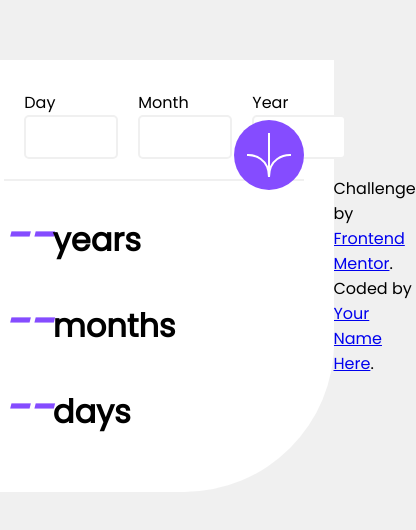
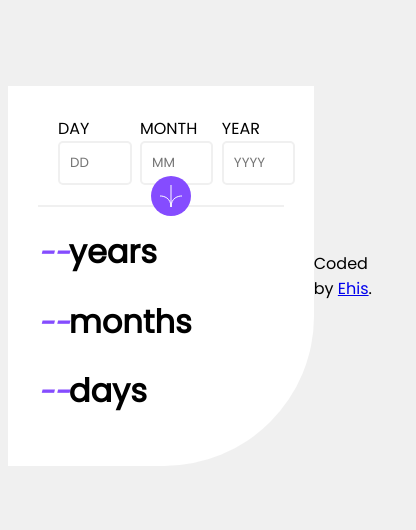
Before and after one commit to timberstream/age-calculator-app-main, a plain HTML site: page index.html in a window 390 px wide. Shown: the part 154-684 px from the top of the page, 416 px wide, since content can reach past the window. Drawn offline with Linux system fonts and the light colour scheme.

Commit message:
added PH and caps to day, month, and year.

```diff
--- a/index.html
+++ b/index.html
@@ -13,18 +13,18 @@
 <div class="container">
   <div class="input-flex">
     <div class="input-container">
-      <span>Day</span>
-      <input type="number" id="day">
+      <span>DAY</span>
+      <input type="number" id="day" placeholder="DD">
       <small class="error-day"></small>
     </div>
     <div class="input-container">
-      <span>Month</span>
-      <input type="number" id="month">
+      <span>MONTH</span>
+      <input type="number" id="month" placeholder="MM">
       <small class="error-month"></small>
     </div>
     <div class="input-container">
-        <span>Year</span>
-        <input type="number" id="year">
+        <span>YEAR</span>
+        <input type="number" id="year" placeholder="YYYY">
         <small class="error-year"></small>
      </div>
   </div>
@@ -41,7 +41,6 @@
   <script src="script.js"></script>
 </body>
 <div class="attribution">
-  Challenge by <a href="https://www.frontendmentor.io?ref=challenge" target="_blank">Frontend Mentor</a>.
-  Coded by <a href="#">Your Name Here</a>.
+  Coded by <a href="#">Ehis</a>.
 </div>
 </html>
--- a/style.css
+++ b/style.css
@@ -79,3 +79,20 @@ cursor: pointer;
     border-bottom: 2px solid var(--Off-white);
     margin-bottom: 20px;
 }
+@media (max-width: 768px) {
+    input {
+        width: 80%;
+    }
+    .output span {
+        font-size: 1.75rem;
+    }
+    .submit-btn {
+        width: 40px;
+        height: 40px;
+        right: 40%;
+        top: 90px;
+    }
+    .submit-btn img {
+        transform: scale(0.5);
+    }
+}
```
